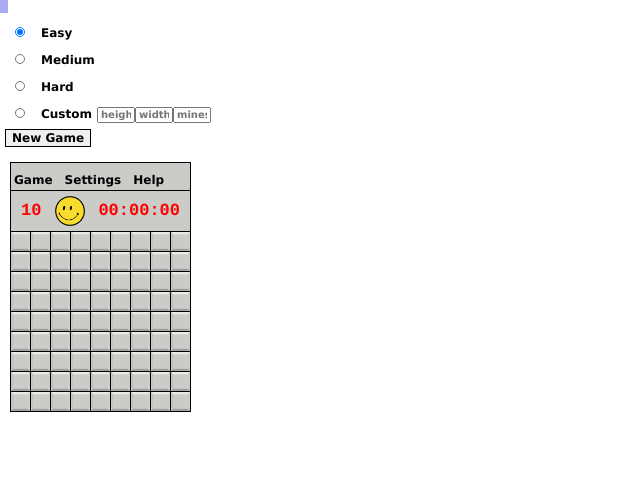
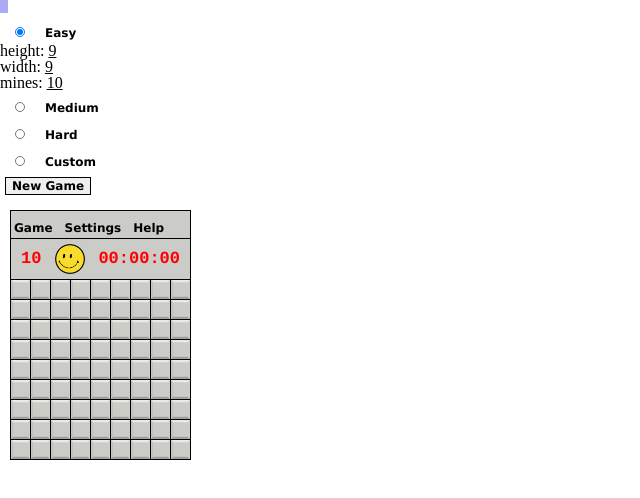
Before and after one commit to cwohern/minesweeper-game, a plain HTML site: page index.html in a window 1280 px wide. Shown: the whole page, without its empty margins (0-640 px from the left). Drawn offline with Linux system fonts and the light colour scheme.

Commit message:
made board unclickable after win/loss and made submenus

```diff
--- a/index.html
+++ b/index.html
@@ -12,10 +12,42 @@
     <main>
         <h1 class="win-lose"></h1>
         <div class="game-dropdown-content">
-            <div class="easy"><input class="easy" id="easy" type="radio" checked="checked" value="easy"><h1 class="easy">Easy</h1></div>
-            <div class="medium"><input class="medium" id="medium" type="radio" value="medium"><h1 class="medium">Medium</h1></div>
-            <div class="hard"><input class="hard" id="hard" type="radio" value="hard"><h1 class="hard">Hard</h1></div>
-            <div class="custom"><input class="custom" id="custom" type="radio" value="custom"><h1 class="custom">Custom</h1><input id="height-input" placeholder ="height"><input id="width-input" placeholder="width"><input id="mines-input" placeholder="mines"></div>
+            <div class="easy">
+                <input class="easy" id="easy" type="radio" checked="checked" value="easy">
+                <h1 class="easy">Easy</h1>
+                <div class="easy" id="easy-submenu">
+                    <p class="easy">height: <u class="easy">9</u><br>
+                    width: <u class="easy">9</u><br>
+                    mines: <u class="easy">10</u></p>
+                </div>
+            </div>
+            <div class="medium">
+                <input class="medium" id="medium" type="radio" value="medium">
+                <h1 class="medium">Medium</h1>
+                <div class="medium" id="medium-submenu">
+                    <p class="medium">height: <u class="medium">16</u><br>
+                    width: <u class="medium">16</u><br>
+                    mines: <u class="medium">40</u></p>
+                </div>
+            </div>
+            <div class="hard">
+                <input class="hard" id="hard" type="radio" value="hard">
+                <h1 class="hard">Hard</h1>
+                <div class="hard" id="hard-submenu">
+                    <p class="hard">height: <u class="hard">16</u><br>
+                    width: <u class="hard">30</u><br>
+                    mines: <u class="hard">99</u></p>
+                </div>
+            </div>
+            <div class="custom">
+                <input class="custom" id="custom" type="radio" value="custom">
+                <h1 class="custom">Custom</h1>
+                <div class="custom" id = "custom-submenu">
+                    <label for="height-input" class="custom">height:</label><input class="custom" id="height-input" placeholder ="height"><br>
+                    <label for="width-input" class="custom">width:</label><input class="custom" id="width-input" placeholder="width"><br>
+                    <label for="mines-input" class="custom">mines:</label><input class="custom" id="mines-input" placeholder="mines">
+                </div>
+            </div>
             <div class="selector"><button class="new-game">New Game</button></div>
         </div>
         <div class="minesweeper">
--- a/js/main.js
+++ b/js/main.js
@@ -96,6 +96,7 @@ function startReStart() {
     render();
 }
 
+//Functions that set up the minesweeper board:
 function tileMaker() {
     for (var r = 0; r < height; r++) {
         for ( var c = 0; c < width; c++){
@@ -146,7 +147,7 @@ function boardMaker() {
 //Event listeners:
 gameBoard.addEventListener("click", e => {
     var tile = tilesArray[parseInt(e.target.id.slice(2))];
-    if (e.target.className === "game-board" || tile.visible === "visible"){
+    if (e.target.className === "game-board" || tile.visible === "visible" || winLose !== null){
         return;
     } else {
         tile.reveal();
@@ -249,10 +250,13 @@ function render() {
 
     var difficultyArray = ["easy", "medium", "hard", "custom"]
     for (i = 0; i < difficultyArray.length; i++) {
+        var submenu = `${difficultyArray[i]}-submenu`;
         if (difficulty === difficultyArray[i]) {
             document.getElementById(difficultyArray[i]).checked = true;
+            document.getElementById(submenu).style.display = "block";
         } else {
             document.getElementById(difficultyArray[i]).checked = false;
+            document.getElementById(submenu).style.display = "none";
         }
     }
 
```
